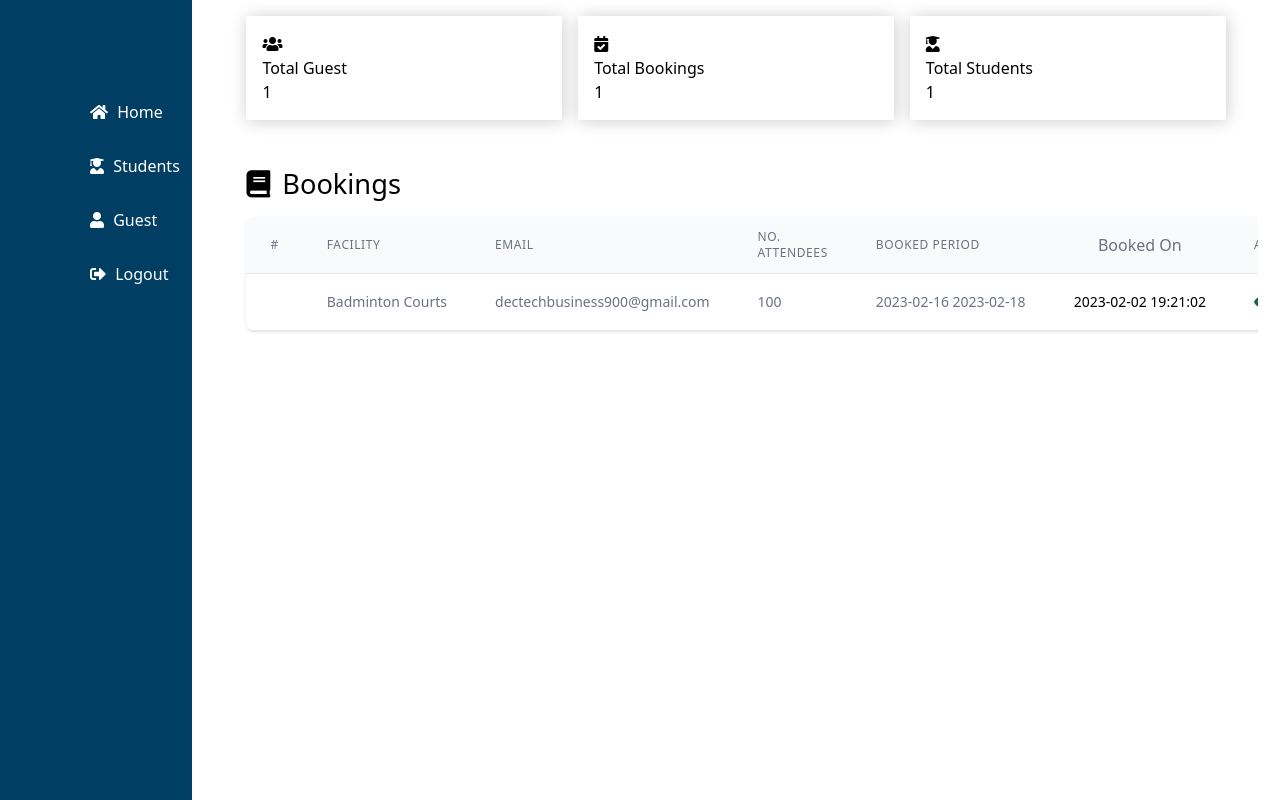
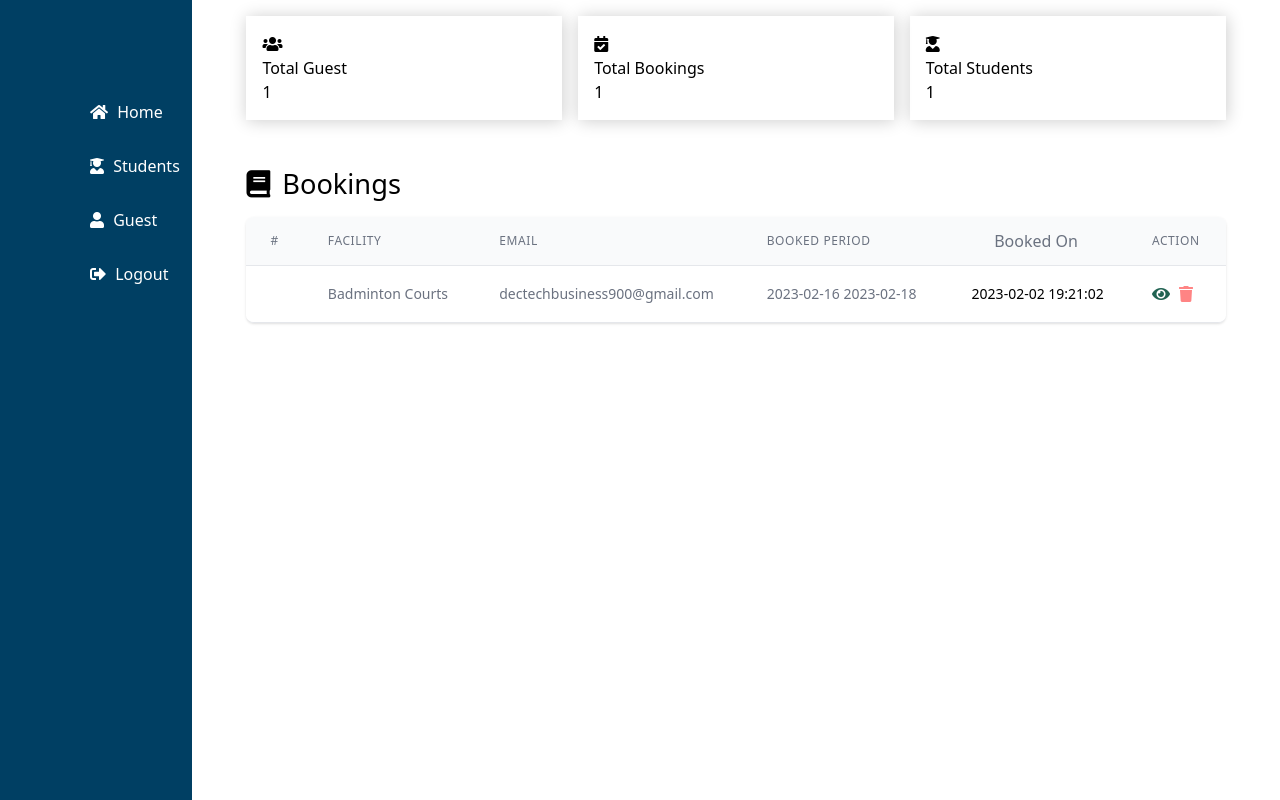
Before and after one commit to dectech900/facility, a PHP site: page /adminDahshboard/index.php in a window 1280 px wide. Run offline with PHP 8.4, Linux system fonts and the light colour scheme; a user stored in the database is signed in; data comes from the database, SQL or seed files in the repository; some libraries are stand-ins or nearby versions.

Commit message:
Modified

```diff
--- a/adminDahshboard/index.php
+++ b/adminDahshboard/index.php
@@ -127,12 +127,7 @@ if(isset($_GET['del'])){
                               >
                                 Email
                               </th>
-                              <th
-                                scope="col"
-                                class="px-6 py-3 text-left text-xs font-medium text-gray-500 uppercase tracking-wider"
-                              >
-                              No. Attendees
-                              </th>
+
                               <th
                                 scope="col"
                                 class="px-6 py-3 text-left text-xs font-medium text-gray-500 uppercase tracking-wider"
@@ -163,22 +158,13 @@ if(isset($_GET['del'])){
                                   <td class="px-6 py-4 whitespace-nowrap text-sm text-gray-500">
                                   <?= $data['email']; ?>
                                   </td>
-                                  <td class="px-6 py-4 whitespace-nowrap text-sm text-gray-500">
-                                  <?= $data['booking_attendees']; ?>
-                                  </td>
+
                                   <td class="px-6 py-4 whitespace-nowrap text-sm text-gray-500">
                                   <?= $data['booking_time']; ?>
                                   </td>
                                   <td class="px-6 py-4 whitespace-nowrap text-right text-sm ext-gray-500">
                                   <?= $data['created_at']; ?>
-                                    <!-- <Link
-                                      to="/student"
-                                      class="text-indigo-600 hover:text-indigo-900"
-                                    >
-                                      <span></span>
-                  <span class="bg-warning text-white px-2 py-1 rounded-full">In-Progress</span>
 
-                                    </Link> -->
                                   </td>
 
 
```
